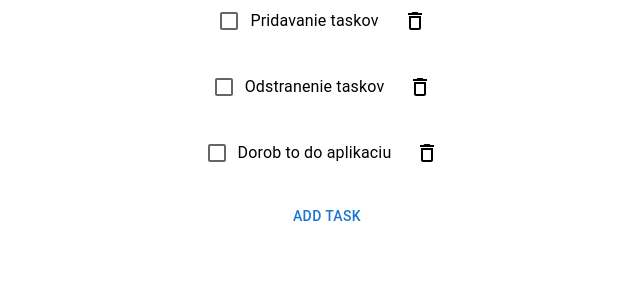
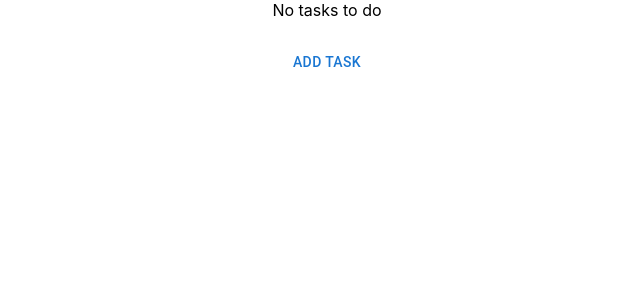
Before and after one commit to Sadurko/to-do-list, a React (Create React App) app: page / in a window 1280 px wide. Shown: the top 300 px of the page, without its empty margins (313-953 px from the left). Built offline with nearby package versions, Linux system fonts and the light colour scheme.

Commit message:
Task are saved to local storage

```diff
--- a/src/App.tsx
+++ b/src/App.tsx
@@ -9,13 +9,25 @@ interface ITask {
 
 const App = () => {
 
+  let list: ITask[];
+
+
+  /*
   let list: ITask[] = [
     { task: 'Pridavanie taskov', done: false },
     { task: 'Odstranenie taskov', done: false},
     { task: 'Dorob to do aplikaciu', done: false}
   ];
+  */
 
-  // let emptyList: ITask[] = [];
+  // localStorage.setItem('list', JSON.stringify(list));
+
+  if (localStorage.getItem('list') === null) {
+    list = [];
+  } else {
+    list = JSON.parse(localStorage.getItem('list') || '{}');
+  }
+
 
 
   return (
--- a/src/components/ItemList.tsx
+++ b/src/components/ItemList.tsx
@@ -19,6 +19,12 @@ const ItemList: FC<Props> = ({ array }) => {
     const [tasks, setTasks] = useState(array);
     const [task, setTask] = useState('');
 
+    const saveTasks = (taskArray: Array<ITask>) => {
+        localStorage.setItem('list', JSON.stringify(taskArray));
+
+        setTasks(taskArray);
+    }
+
     // remove task on certain index
     const removeTask = (index: number) => {
         console.log(`Removing task "${tasks[index].task}" from index: ${index}`)
@@ -26,7 +32,7 @@ const ItemList: FC<Props> = ({ array }) => {
         let editTasks = [...tasks];
 
         editTasks.splice(index, 1);
-        setTasks(editTasks);
+        saveTasks(editTasks);
     }
 
     // add new task
@@ -35,7 +41,7 @@ const ItemList: FC<Props> = ({ array }) => {
 
         let editTasks = [...tasks, { task: taskLabel, done: false }];
 
-        setTasks(editTasks);
+        saveTasks(editTasks);
     }
 
 
```
